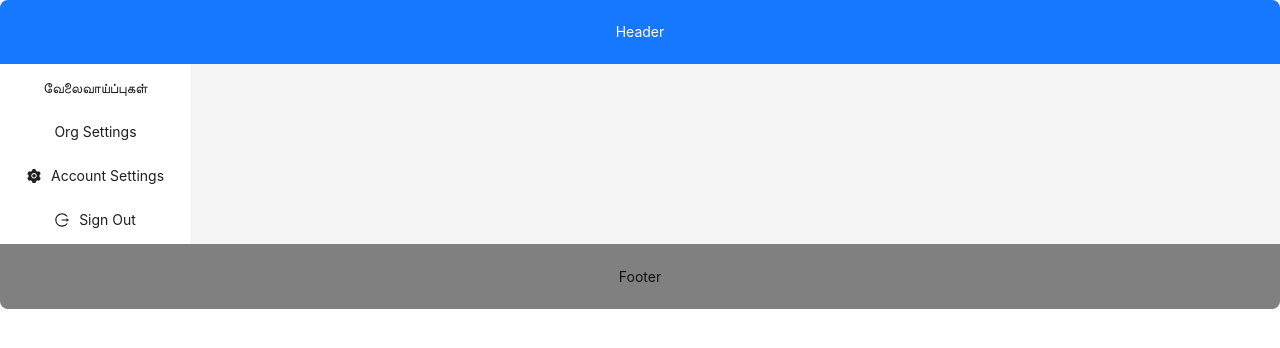
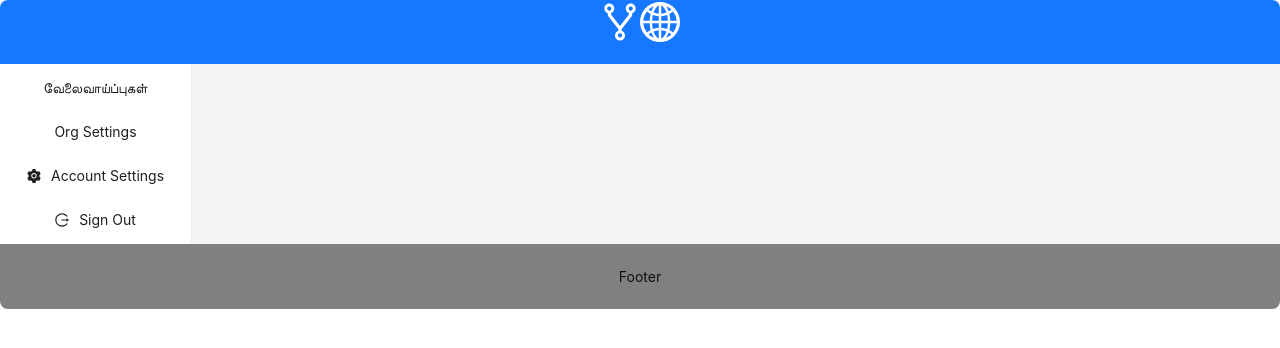
Before and after one commit to vetchium/vetchium, a React (Create React App) app in the folder erised/: page / in a window 1280 px wide. Shown: the top 348 px of the page. Built offline with nearby package versions, Linux system fonts and the light colour scheme.

Commit message:
header changes

```diff
--- a/erised/src/Styles.tsx
+++ b/erised/src/Styles.tsx
@@ -3,6 +3,10 @@ export const headerStyle = {
   color: "#fff",
   paddingInline: 48,
   backgroundColor: "#1677ff",
+};
+
+export const headerLogo = {
+  fontSize: "40px",
 };
 
 export const contentStyle = {
--- /dev/null
+++ b/erised/src/components/Header.tsx
@@ -0,0 +1,16 @@
+import { ForkOutlined, GlobalOutlined } from "@ant-design/icons";
+import { Layout } from "antd";
+import { headerLogo, headerStyle } from "../Styles";
+
+const { Header } = Layout;
+
+function VetchiHeader() {
+  return (
+    <Header style={headerStyle}>
+      <ForkOutlined style={headerLogo} />
+      <GlobalOutlined style={headerLogo} />
+    </Header>
+  );
+}
+
+export default VetchiHeader;
--- a/erised/src/pages/Home.tsx
+++ b/erised/src/pages/Home.tsx
@@ -1,15 +1,16 @@
 import { Flex, Layout } from "antd";
-import { contentStyle, footerStyle, headerStyle, layoutStyle } from "../Styles";
+import { contentStyle, footerStyle, layoutStyle } from "../Styles";
+import VetchiHeader from "../components/Header";
 import Router from "../components/Router";
 import Sidebar from "../components/Sidebar";
 
-const { Header, Footer, Content } = Layout;
+const { Footer, Content } = Layout;
 
 function Home() {
   return (
     <Flex gap="middle" wrap>
       <Layout style={layoutStyle}>
-        <Header style={headerStyle}>Header</Header>
+        <VetchiHeader />
         <Layout>
           <Sidebar />
           <Content style={contentStyle}>
```
